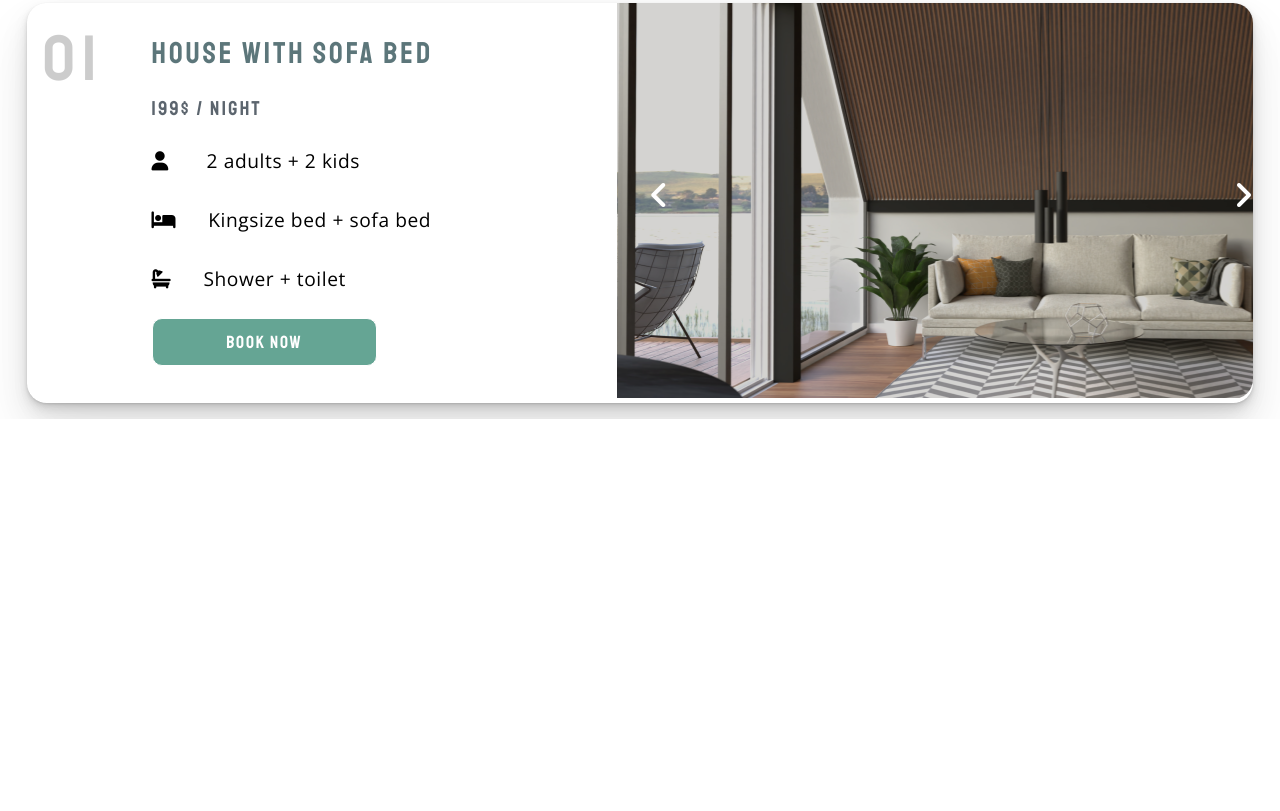
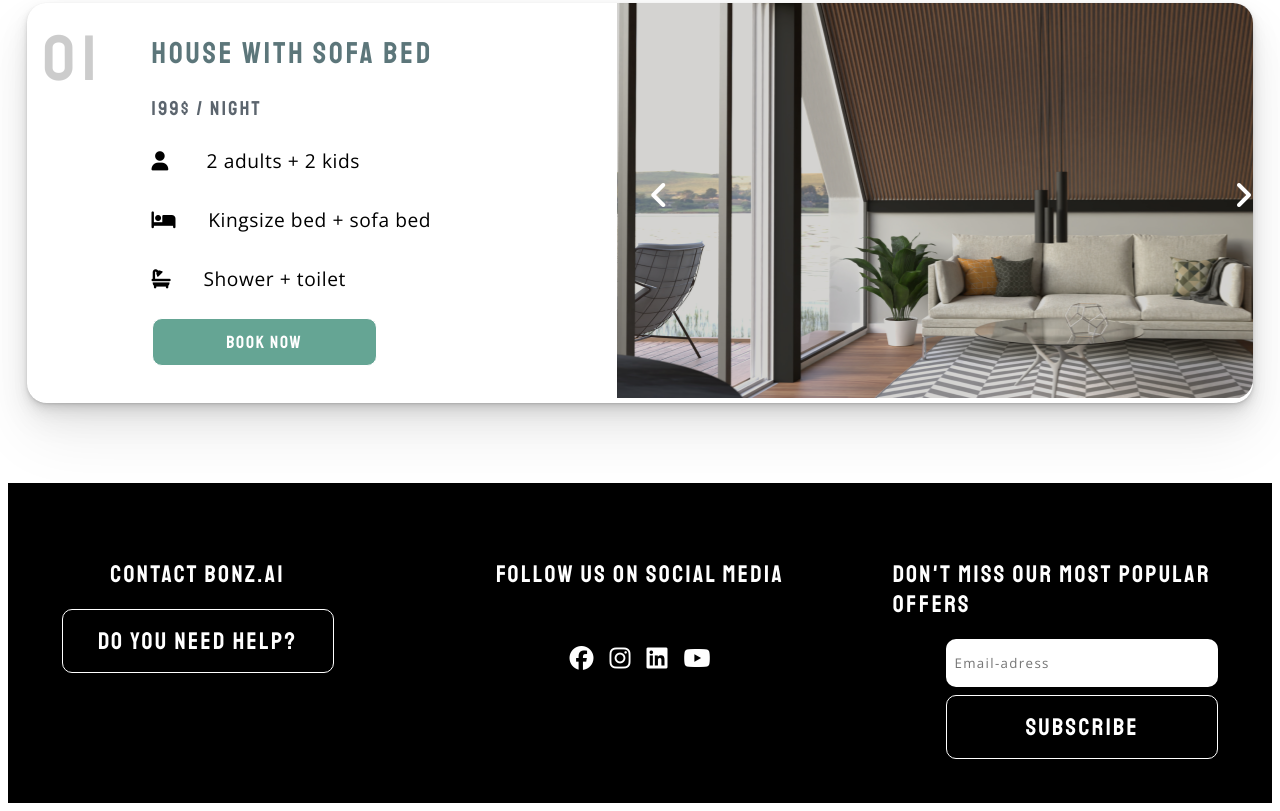
Before and after one commit to JosefineForsman/bonz.ai-examination, a plain HTML site: page completed-pages/booking.html in a window 1280 px wide. Shown: the part 1642-2453 px from the top of the page. Before the commit the page ends 2061 px from the top, so only its background shows below. Drawn offline with nearby package versions, Linux system fonts and the light colour scheme.

Commit message:
+ footer

```diff
--- a/completed-pages/booking.html
+++ b/completed-pages/booking.html
@@ -161,5 +161,25 @@
               </aside>
             </article> -->
     </main>
+    <footer class="footer">
+      <section class="footer__item">
+        <h2 class="body__text">Contact Bonz.ai</h2>
+        <button class="button button__primary">Do you need help?</button>
+      </section>
+      <section class="footer__item">
+        <h2 class="body__text">Follow us on social media</h2>
+        <aside class="footer__item-icons">
+          <i class="fa-brands fa-facebook fa-xl"></i>
+          <i class="fa-brands fa-instagram fa-xl"></i>
+          <i class="fa-brands fa-linkedin fa-xl"></i>
+          <i class="fa-brands fa-youtube fa-xl"></i>
+        </aside>
+      </section>
+      <section class="footer__item">
+        <h2 class="body__text">Don't miss our most popular offers</h2>
+        <input class="footer__input" type="text" placeholder="Email-adress" />
+        <button class="button button__primary">Subscribe</button>
+      </section>
+    </footer>
   </body>
 </html>
```
